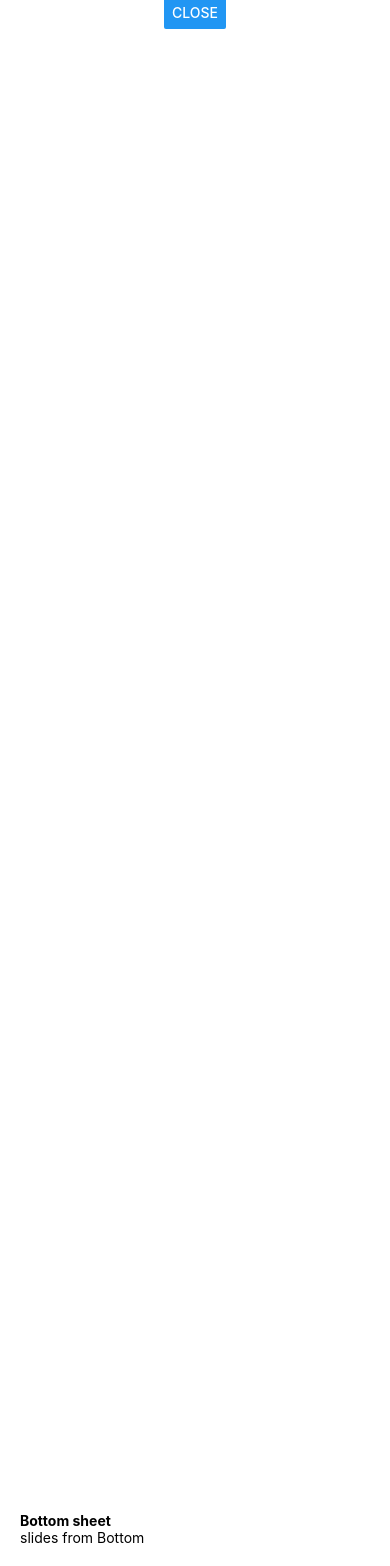
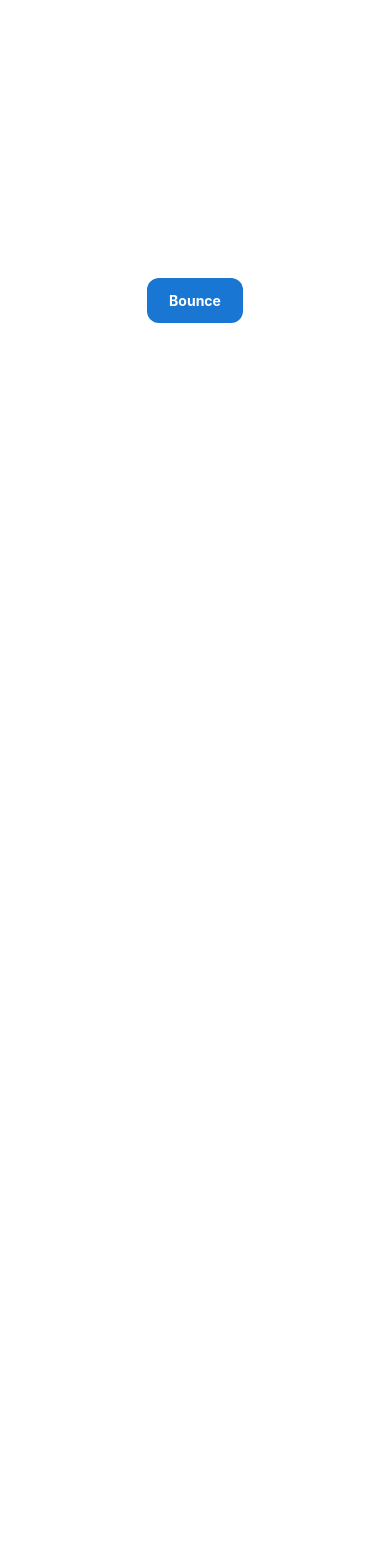
Before and after one commit to nileshborate/react_native, a React Native app in the folder firstappnative/: screen / in a window 390 px wide. Shown: the part 122-1688 px from the top of the page. After the commit the page ends 844 px from the top, so only its background shows below. Built offline with nearby package versions, Linux system fonts and the light colour scheme; what react-native-worklets would draw is missing.

Commit message:
bouncing button - animation

```diff
--- a/firstappnative/App.tsx
+++ b/firstappnative/App.tsx
@@ -1,52 +1,50 @@
 import { useRef } from 'react';
-import { Animated, Button, Dimensions, Text, View } from 'react-native';
+import {
+  Animated,
+  Button,
+  Dimensions,
+  Pressable,
+  Text,
+  View,
+} from 'react-native';
 import 'react-native-gesture-handler';
 
 function App() {
-  const H = Dimensions.get('window').height;
-  const y = useRef(new Animated.Value(H)).current;
+  const scale = useRef(new Animated.Value(1)).current;
 
-  const open = () =>
-    Animated.timing(y, {
-      toValue: 0,
-      duration: 500,
+  const bump = () => {
+    Animated.spring(scale, {
+      toValue: 1.15,
       useNativeDriver: true,
-    }).start();
-
-  const close = () =>
-    Animated.timing(y, {
-      toValue: H,
-      duration: 500,
-      useNativeDriver: true,
-    }).start();
-
+      friction: 3,
+      tension: 120,
+    }).start(() => {
+      Animated.spring(scale, {
+        toValue: 1,
+        useNativeDriver: true,
+      }).start();
+    });
+  };
   return (
     <View
       style={{
         flex: 1,
+        alignItems: 'center',
+        justifyContent: 'center',
       }}
     >
-      <View style={{ marginTop: 80, alignItems: 'center', gap: 5 }}>
-        <Button title="Open sheet" onPress={open} />
-        <Button title="Close" onPress={close} />
-      </View>
-
-      <Animated.View
-        style={{
-          position: 'absolute',
-          left: 0,
-          right: 0,
-          bottom: 0,
-          transform: [{ translateY: y }],
-          backgroundColor: '#fff',
-          borderTopLeftRadius: 20,
-          borderTopRightRadius: 20,
-          padding: 20,
-          elevation: 8,
-        }}
-      >
-        <Text style={{ fontWeight: '700' }}>Bottom sheet</Text>
-        <Text>slides from Bottom</Text>
+      <Animated.View style={{ transform: [{ scale }] }}>
+        <Pressable
+          style={{
+            paddingVertical: 14,
+            paddingHorizontal: 22,
+            backgroundColor: '#1976D2',
+            borderRadius: 12,
+          }}
+          onPress={bump}
+        >
+          <Text style={{ color: '#fff', fontWeight: '700' }}>Bounce</Text>
+        </Pressable>
       </Animated.View>
     </View>
   );
```
